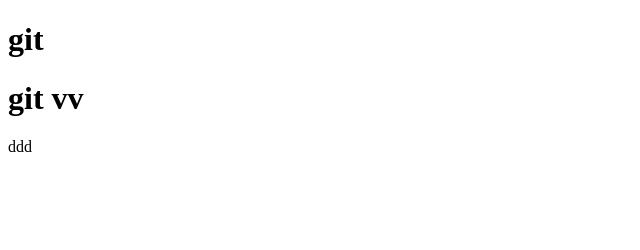
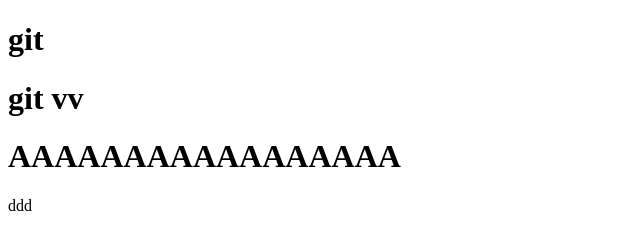
Before and after one commit to anjucj/datewithgit-sample, a plain HTML site: page index.html in a window 1280 px wide. Shown: the whole page, without its empty margins (0-640 px from the left). Drawn offline with Linux system fonts and the light colour scheme.

Commit message:
aa message

```diff
--- a/index.html
+++ b/index.html
@@ -8,6 +8,7 @@
 <body>
     <h1>git</h1>
     <h1>git vv</h1>
+    <h1>AAAAAAAAAAAAAAAAA</h1>
 ddd
 </body>
 </html>
```
